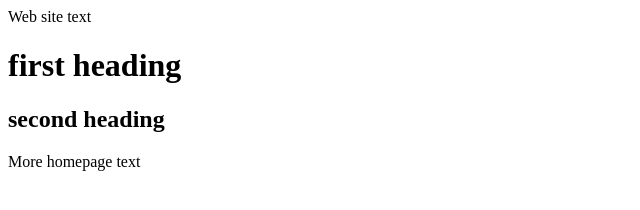
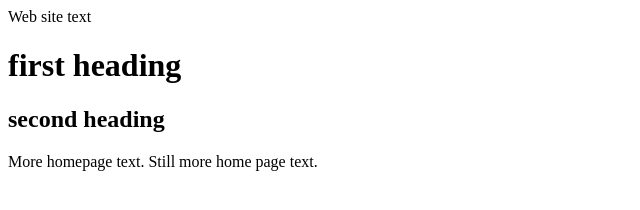
Before and after one commit to sgechter/intermediate-class, a plain HTML site: page index.html in a window 1280 px wide. Shown: the whole page, without its empty margins (0-640 px from the left). Drawn offline with Linux system fonts and the light colour scheme.

Commit message:
Added second line of homepage text

```diff
--- a/index.html
+++ b/index.html
@@ -6,6 +6,7 @@
 	Web site text
 	<h1>first heading</h1>
 	<h2>second heading</h2>
-	More homepage text
+	More homepage text.
+	Still more home page text.
 	</body>
 </html>
```
